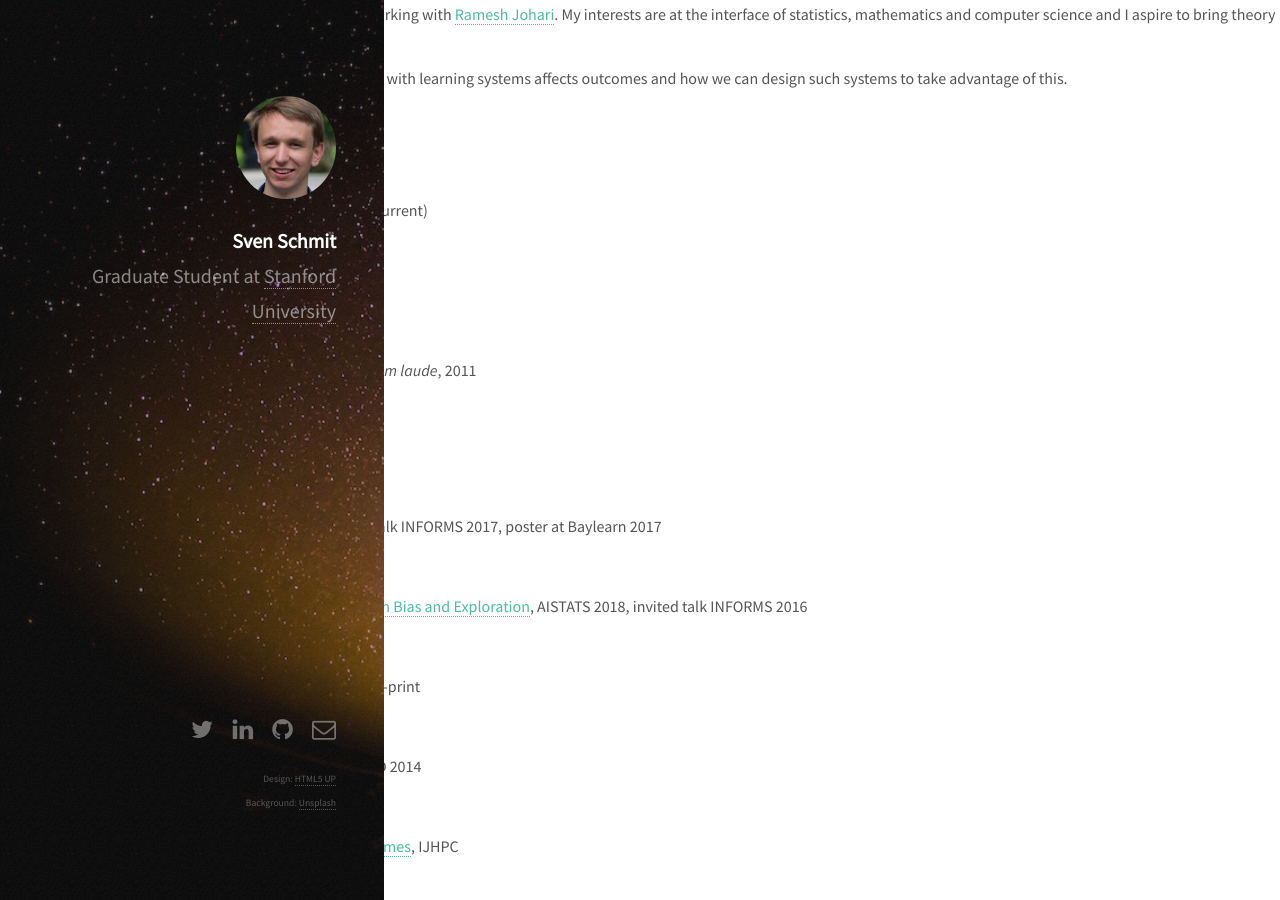
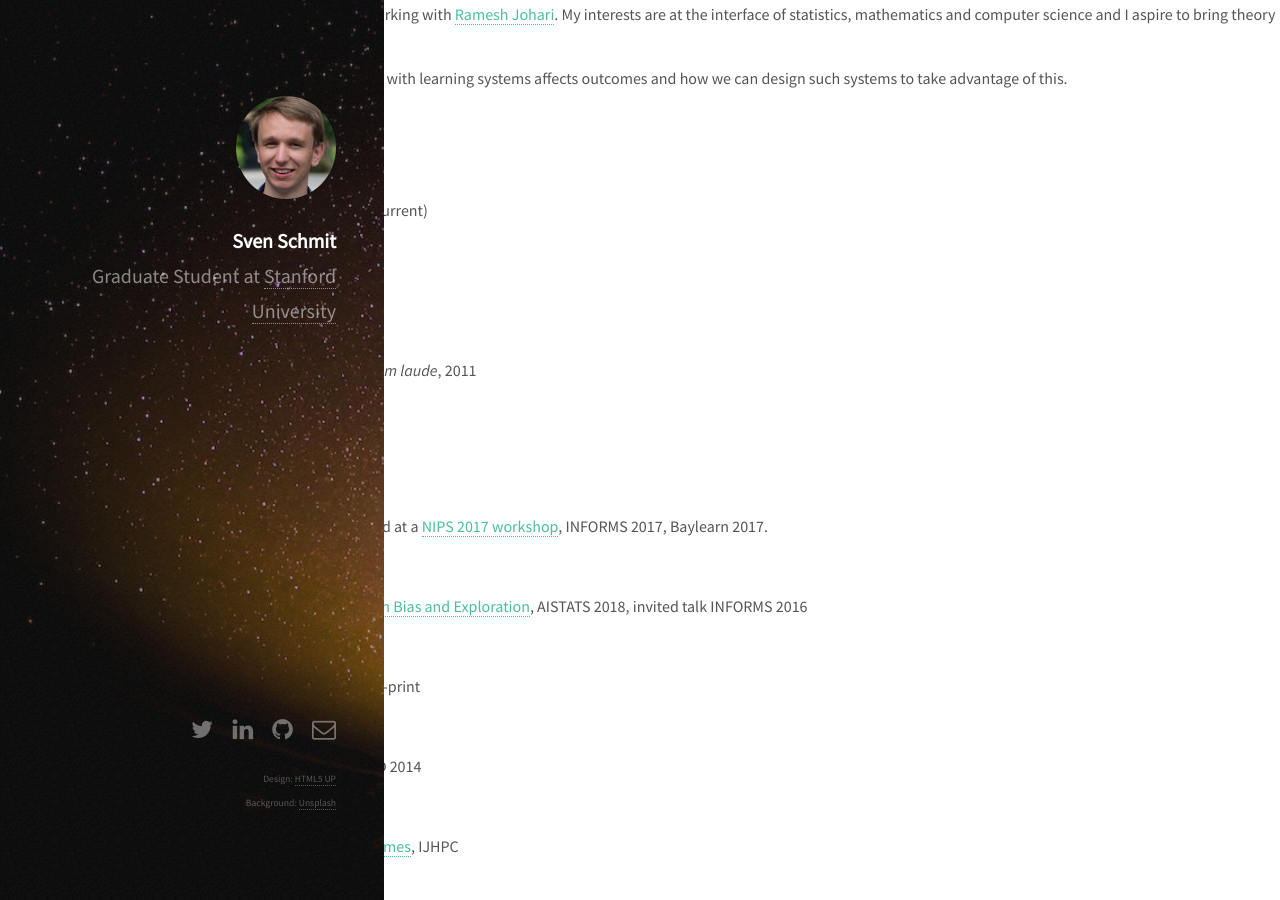
Before and after one commit to schmit/schmit.github.io, a Jekyll site: the page built from _posts/2015-1-1-about.md, in a window 1280 px wide and 900 px high. Built offline with Jekyll 4.4.1, drawn with Linux system fonts in a browser that asks for light colours.

Commit message:
added nips workshop

```diff
--- a/_posts/2015-1-1-about.md
+++ b/_posts/2015-1-1-about.md
@@ -31,7 +31,7 @@ how we can design such systems to take advantage of this.
 
 ## Papers
 
-- Learning with Abandonment, in preparation, invited talk INFORMS 2017, poster at Baylearn 2017
+- Learning with Abandonment, in preparation, presented at a [NIPS 2017 workshop](https://www.cs.cmu.edu/~nhaghtal/mlstrat/), INFORMS 2017, Baylearn 2017.
 
    *with [Ramesh Johari](http://web.stanford.edu/~rjohari/)*
    [[slides](https://slides.com/schmit/learning-with-abandonment/)]
```
